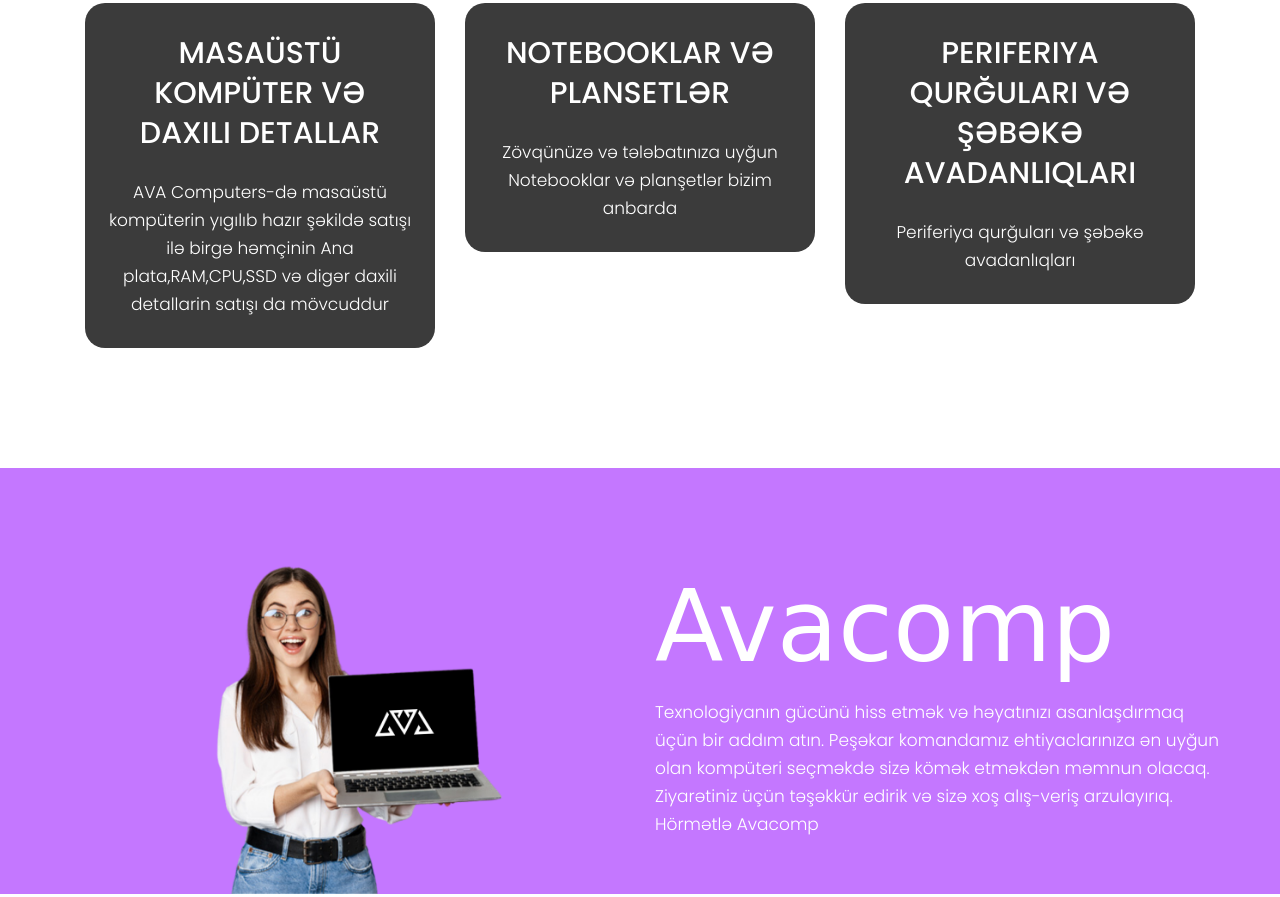
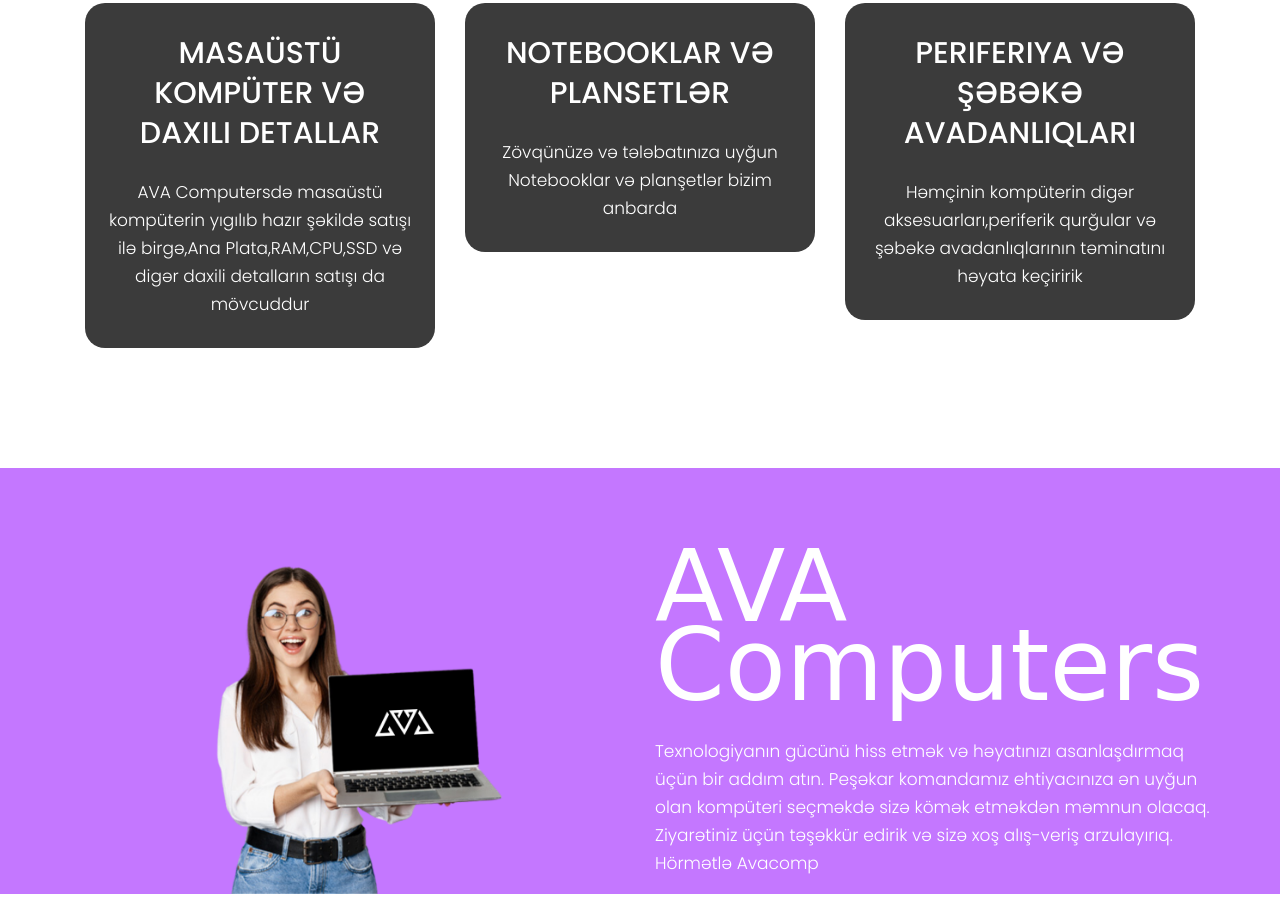
Before and after one commit to Huseynlimran/avacomp, a plain HTML site: page index.html in a window 1280 px wide. Shown: the part 1664-2561 px from the top of the page. Drawn offline with nearby package versions, Linux system fonts and the light colour scheme; a web font is replaced by a local one.

Commit message:
Update index.html

```diff
--- a/index.html
+++ b/index.html
@@ -123,7 +123,7 @@
                <div class="titlepage">
                   <h2>Haqqımızda</h2>
                   <span>AVA Computers MMC 2020-ci ildən bəri müştərilərin istəyinə uyğun olaraq informasiya
-                     texnalogiyaları cihazlarının təminatını həyata keçirən şirkət kimi fəaliyyət göstərir</span>
+                     texnologiyaları cihazlarının təminatını həyata keçirən şirkət kimi fəaliyyət göstərir</span>
                </div>
             </div>
          </div>
@@ -149,8 +149,8 @@
             <div class="col-md-4">
                <div class="best_box">
                   <h4>Masaüstü kompüter və daxili detallar</h4>
-                  <p>AVA Computers-də masaüstü kompüterin yıgılıb hazır şəkildə satışı ilə birgə həmçinin Ana
-                     plata,RAM,CPU,SSD və digər daxili detallarin satışı da mövcuddur</p>
+                  <p>AVA Computersdə masaüstü kompüterin yıgılıb hazır şəkildə satışı ilə birgə,Ana
+                     Plata,RAM,CPU,SSD və digər daxili detalların satışı da mövcuddur</p>
                </div>
             </div>
             <div class="col-md-4">
@@ -161,8 +161,8 @@
             </div>
             <div class="col-md-4">
                <div class="best_box">
-                  <h4>Periferiya qurğuları və şəbəkə avadanlıqları</h4>
-                  <p>Periferiya qurğuları və şəbəkə avadanlıqları</p>
+                  <h4>Periferiya və şəbəkə avadanlıqları</h4>
+                  <p>Həmçinin kompüterin digər aksesuarları,periferik qurğular və şəbəkə avadanlıqlarının təminatını həyata keçiririk</p>
                </div>
             </div>
          </div>
@@ -183,9 +183,9 @@
             </div>
             <div class="col-md-6">
                <div class="two_box_img">
-                  <h2><span class="offer">Avacomp</h2>
+                  <h2><span class="offer">AVA Computers</h2>
                   <p>Texnologiyanın gücünü hiss etmək və həyatınızı asanlaşdırmaq üçün bir addım atın. Peşəkar
-                     komandamız ehtiyaclarınıza ən uyğun olan kompüteri seçməkdə sizə kömək etməkdən məmnun olacaq.
+                     komandamız ehtiyacınıza ən uyğun olan kompüteri seçməkdə sizə kömək etməkdən məmnun olacaq.
                      Ziyarətiniz üçün təşəkkür edirik və sizə xoş alış-veriş arzulayırıq. Hörmətlə Avacomp</p>
                </div>
             </div>
```
